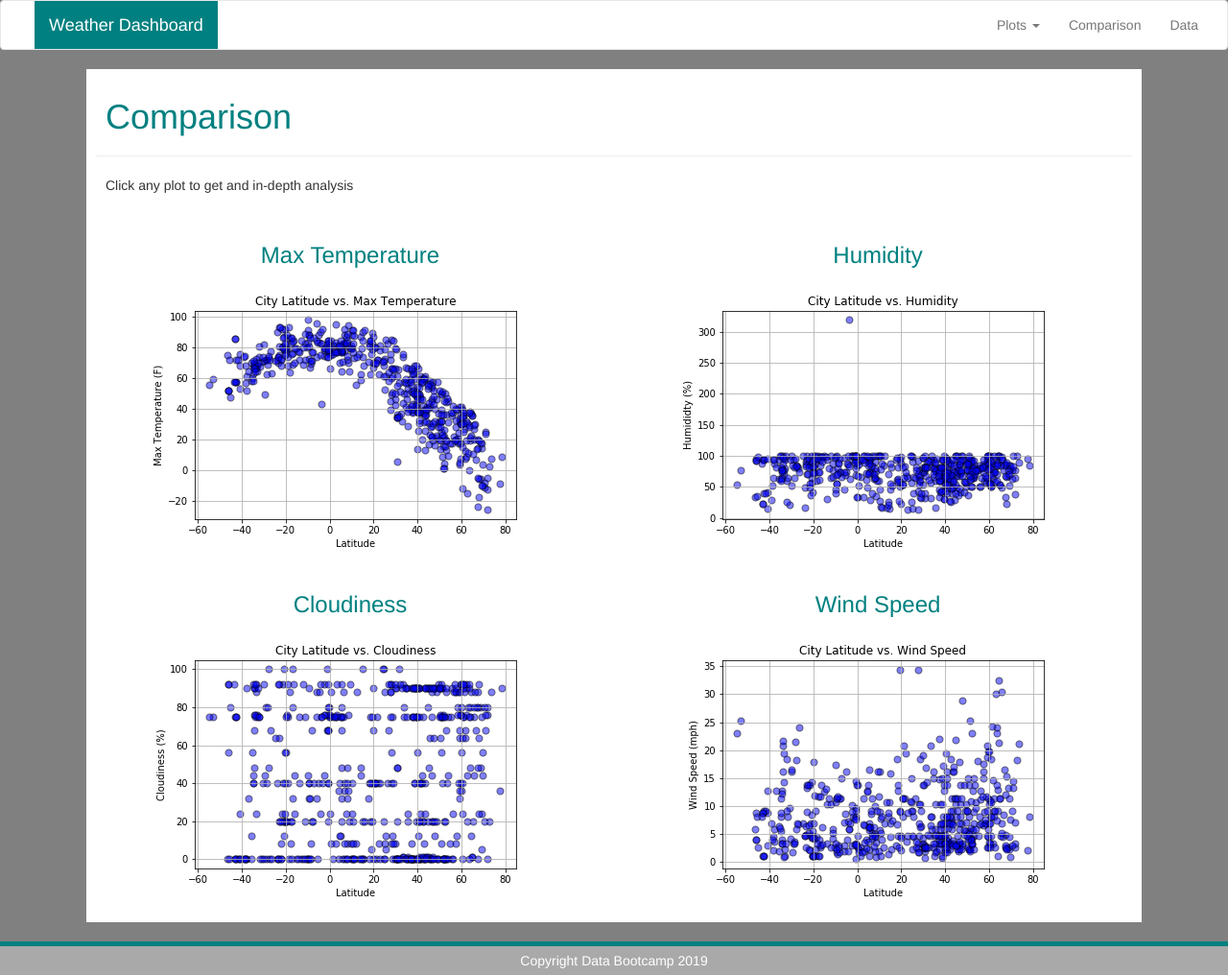
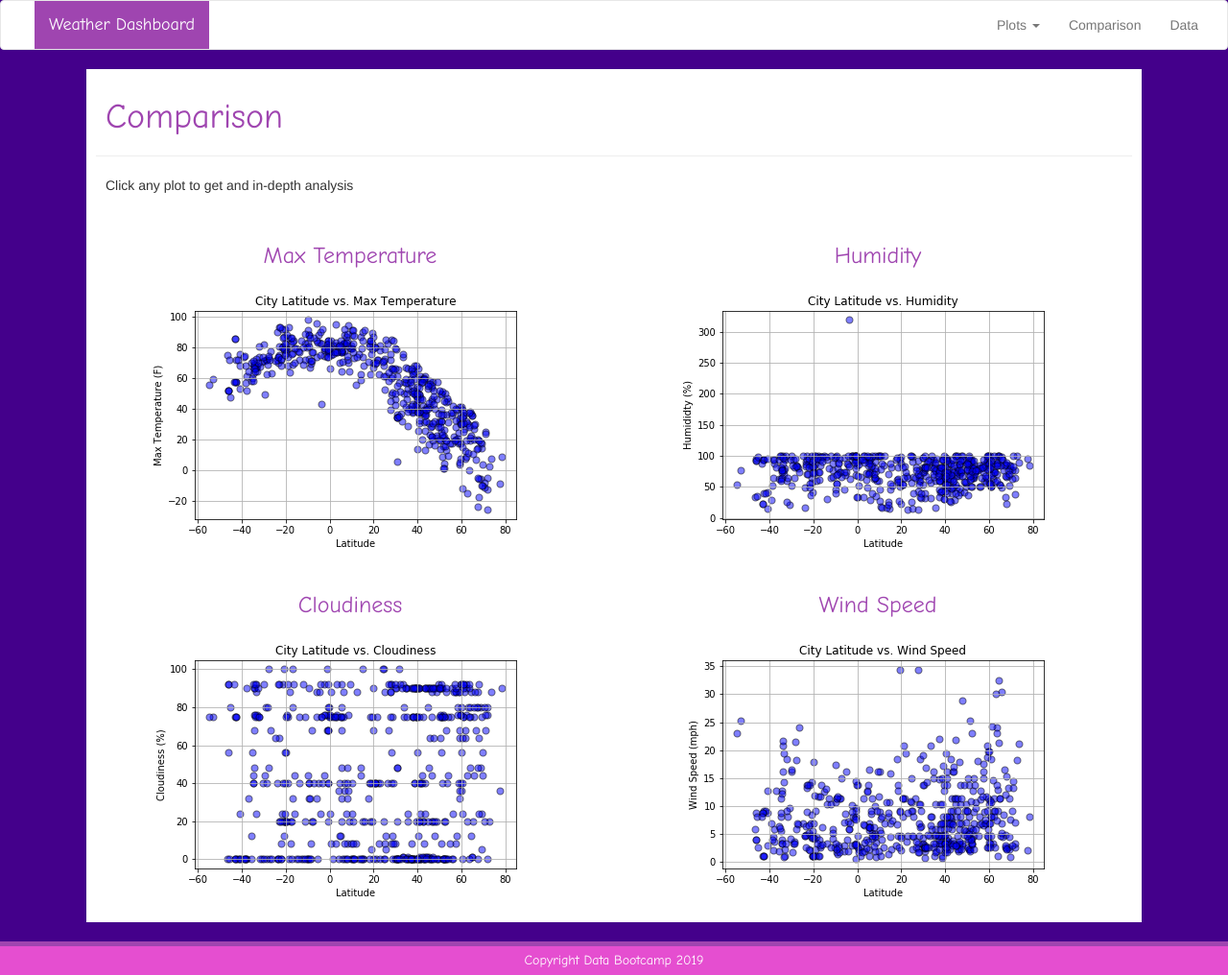
Before and after one commit to jhills5821/Web-Visulization, a plain HTML site: page comparison.html in a window 1280 px wide. Shown: the whole page at 96% size. Drawn offline with nearby package versions, Linux system fonts and the light colour scheme.

Commit message:
Final formatting

```diff
--- a/style.css
+++ b/style.css
@@ -1,6 +1,6 @@
 
 #bodycolor {
-    background: gray;
+    background:#44008B;
 }
 
 #navdetail {
@@ -9,17 +9,18 @@
 }
 
 #headline {
-    background: teal;
+    background:#9F45B0;
     margin-left: 20px;
     color: #fff;
+    font-family: "Comic Sans MS", cursive, sans-serif;
 }
 #img_float {
     float:left;
 }
 
 h1 {
-    color: teal;
-    font: "comic sans ms", cursive, sans-serif;
+    color: #9F45B0;
+    font-family: "Comic Sans MS", cursive, sans-serif;
     padding-left: 20px;
     padding-top: 10px;
 }
@@ -38,19 +39,20 @@ hr {
 
 #navbar_bottom {
     color: white;
-    background: darkgray;
+    background: #E54ED0;
     text-align:center;
     margin-top: 20px;
     border-top-style: solid;
     border-top-width: 5px;
-    border-top-color:teal;
+    border-top-color:#9F45B0;
     padding-top: 5px;
     padding-bottom: 5px;
+    font-family: "Comic Sans MS", cursive, sans-serif;
 }
 
 h3 {
-    color: teal;
-    font: "comic sans ms", cursive, sans-serif;
+    color: #9F45B0;
+    font-family: "Comic Sans MS", cursive, sans-serif;;
     text-align: center;
 }
 
@@ -69,3 +71,9 @@ p {
     margin-left: auto;
     margin-right: auto;
 }
+
+#img_box:hover {
+    border-style: solid;
+    border-color: #9F45B0;
+    border-width: 1px;
+}
```
Also changed, not shown: index.html (+2 -4 lines).
